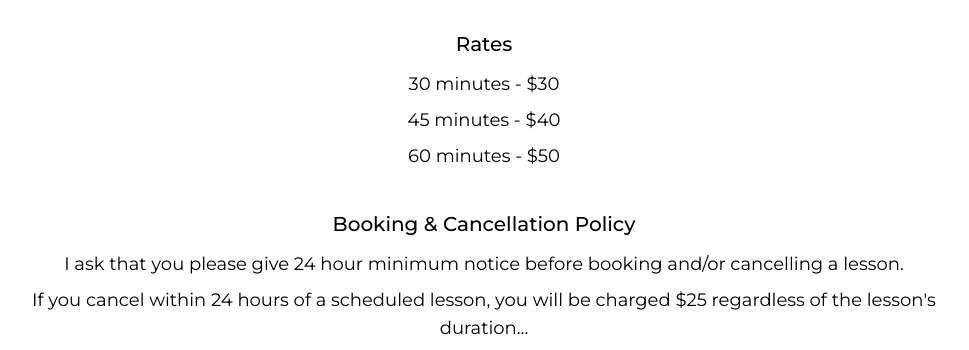
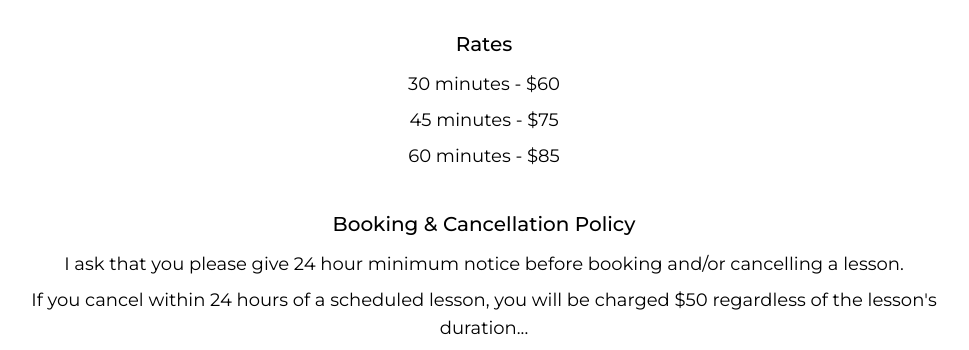
Before and after one commit to jimbopulos/my-music-portfolio, a Next.js app: page /lessons in a window 1280 px wide. Shown: the part 450-800 px from the top of the page, without its empty margins (156-1125 px from the left). Built offline with nearby package versions, Linux system fonts and the light colour scheme.

Commit message:
Update lesson rates, late cancellation charge

```diff
--- a/src/app/lessons/page.tsx
+++ b/src/app/lessons/page.tsx
@@ -20,9 +20,9 @@ export default function Lessons() {
       <section className="mt-10 animate-fadeInRight">
         <h2 className="lg:text-xl text-lg font-medium">Rates</h2>
         <div className="lg:text-lg mt-3">
-          <h3 className="mt-2">30 minutes - $30</h3>
-          <h3 className="mt-2">45 minutes - $40</h3>
-          <h3 className="mt-2">60 minutes - $50</h3>
+          <h3 className="mt-2">30 minutes - $60</h3>
+          <h3 className="mt-2">45 minutes - $75</h3>
+          <h3 className="mt-2">60 minutes - $85</h3>
         </div>
       </section>
       <section className="mt-10 animate-fadeInRight">
@@ -36,7 +36,7 @@ export default function Lessons() {
           </h3>
           <h3 className="lg:mt-2 mt-4">
             If you cancel within 24 hours of a scheduled lesson, you will be
-            charged $25 regardless of the lesson&#39;s duration...
+            charged $50 regardless of the lesson&#39;s duration...
           </h3>
           <h3 className="lg:mt-2 mt-4">
             I do understand that emergenices happen on short notice, and I&#39;m
```
